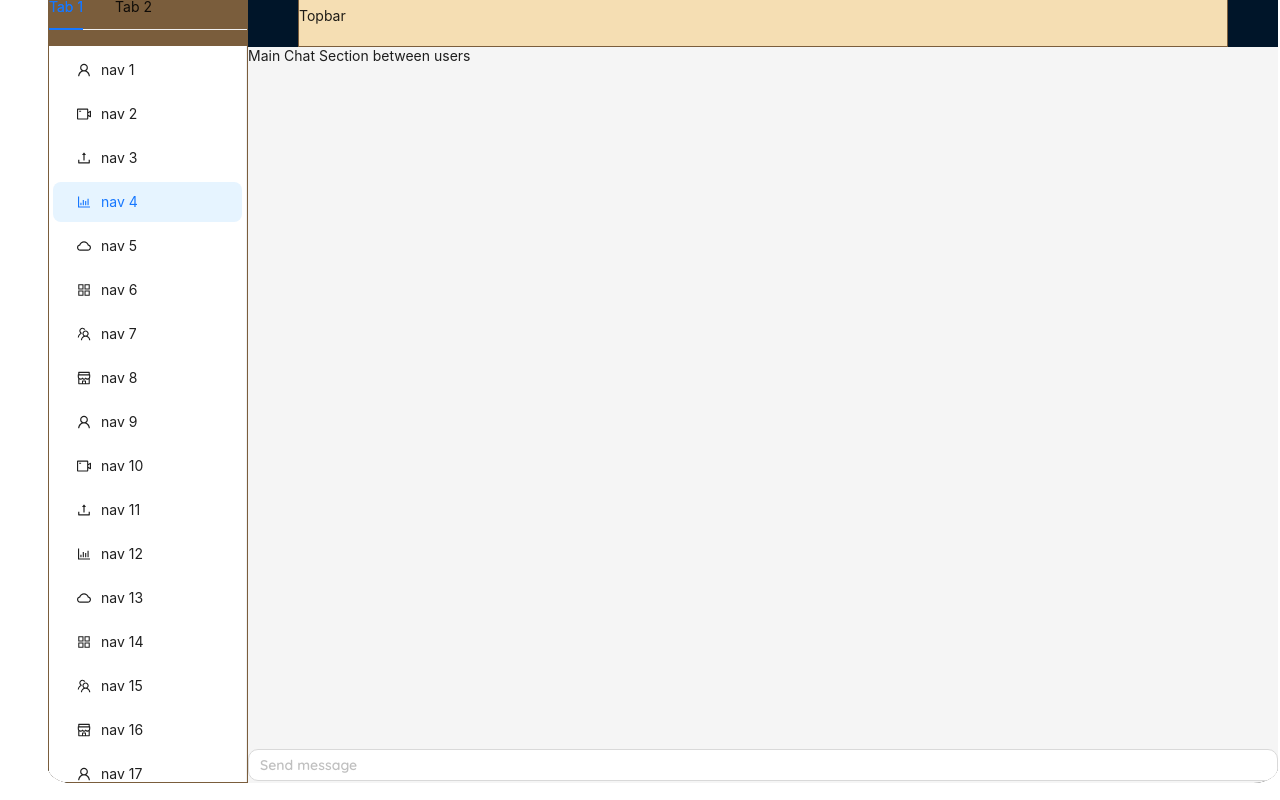
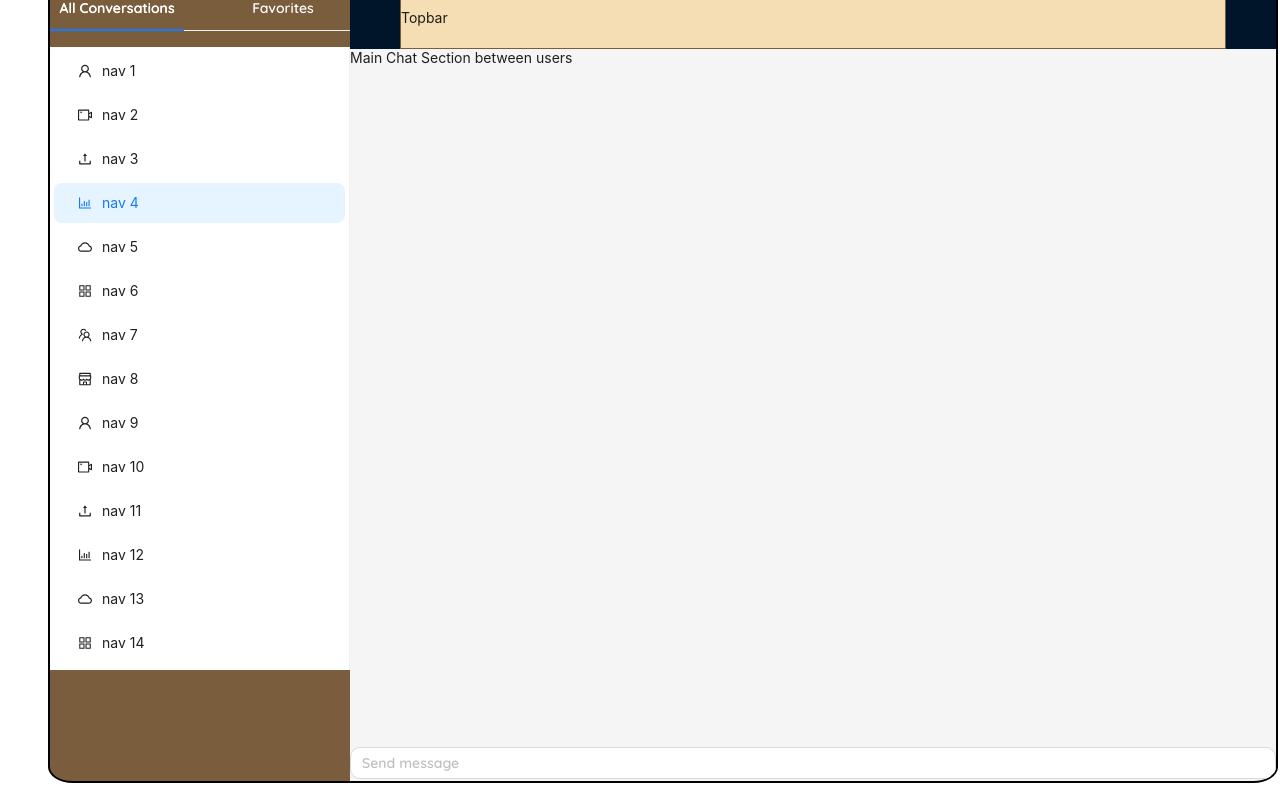
Before and after one commit to EvanZig/messengerApp, a React (Create React App) app in the folder client/: page / in a window 1280 px wide. Built offline with nearby package versions, Linux system fonts and the light colour scheme.

Commit message:
improved sidebar layout

```diff
--- a/client/src/components/ChatLayout.tsx
+++ b/client/src/components/ChatLayout.tsx
@@ -10,7 +10,7 @@ export default function ChatLayout() {
     return (
         <div className="chatLayoutWrapper">
             <Layout className="chatLayout">
-                <Sider className="sideBarContainer">
+                <Sider>
                     <Sidebar />
                 </Sider>
                 <Layout>
--- a/client/src/components/ChatUi/SearchBar.tsx
+++ b/client/src/components/ChatUi/SearchBar.tsx
@@ -1,4 +1,5 @@
 import React from 'react'
+import '../../styles/componentStyling/TopBarStyling.scss'
 
 export default function SearchBar() {
     return <div className="userSearch">Topbar</div>
--- a/client/src/components/ChatUi/Sidebar.tsx
+++ b/client/src/components/ChatUi/Sidebar.tsx
@@ -12,6 +12,7 @@ import {
 } from '@ant-design/icons'
 import { Menu, Tabs } from 'antd'
 import type { TabsProps } from 'antd'
+import '../../styles/componentStyling/ChatSidebarStyling.scss'
 
 const items: MenuProps['items'] = [
     UserOutlined,
@@ -47,27 +48,28 @@ const items: MenuProps['items'] = [
 const tabs: TabsProps['items'] = [
     {
         key: '1',
-        label: `Tab 1`,
+        label: <div className="sidebarTabStyling">All Conversations</div>,
         children: (
             <Menu
                 theme="light"
                 mode="inline"
                 defaultSelectedKeys={['4']}
                 items={items}
-                style={{ overflow: 'auto', maxHeight: 'calc(100vh - 64px)' }}
+                className="conversationsMenu"
             />
         ),
     },
     {
         key: '2',
-        label: `Tab 2`,
+        label: <div className="sidebarTabStyling">Favorites</div>,
         children: `Content of Tab Pane 2`,
     },
 ]
 
+//
 export default function Sidebar() {
     return (
-        <div className="chatSidebar" style={{ overflow: 'hidden' }}>
+        <div className="chatSidebar">
             <Tabs
                 defaultActiveKey="1"
                 items={tabs}
--- a/client/src/styles/componentStyling/ChatLayoutStyle.scss
+++ b/client/src/styles/componentStyling/ChatLayoutStyle.scss
@@ -47,29 +47,15 @@ $brown: #7a5d3c;
     max-width: 1500px;
     height: 800px;
     border-radius: 2%;
+    border: 2px solid black;
     overflow: hidden;
-}
-
-// sidebar
-.chatSidebar {
-    border: 1px solid $brown;
-    background-color: $brown;
-    width: 100%;
-    height: 100%;
-}
-
-// userSearchTopBar
-.userSearch {
-    border: 1px solid $brown;
-    background-color: wheat;
-    width: 100%;
-    height: 100%;
 }
 
 // Chat Section with between users
 
 .chatSectionContainer {
     display: flex;
+    margin-left: 100px;
 }
 
 .chatSection {
@@ -82,6 +68,3 @@ $brown: #7a5d3c;
 .chatContent {
     flex-grow: 1;
 }
-
-.sideBarContainer {
-}
--- /dev/null
+++ b/client/src/styles/componentStyling/ChatSidebarStyling.scss
@@ -0,0 +1,44 @@
+$brown: #7a5d3c;
+
+.chatSidebar {
+    background-color: $brown;
+    min-width: 300px;
+    height: 100%;
+}
+
+.sidebarTabStyling {
+    min-width: 134px;
+    text-align: center;
+    color: white;
+    font-family: 'Quicksand', sans-serif;
+}
+
+// style={{ overflow: 'hidden', width: '300px' }}
+.sideBarContainer {
+}
+
+.conversationsMenu {
+    overflow: scroll;
+    max-height: calc(100vh - 177px);
+}
+
+.chatSidebar:focus,
+.chatSidebar:hover {
+    box-shadow: 0px 0px 13px 0px $brown;
+    border: none;
+}
+
+/* Style the scrollbar */
+.conversationsMenu::-webkit-scrollbar {
+    width: 9px;
+}
+
+.conversationsMenu::-webkit-scrollbar-thumb {
+    background-color: $brown;
+    border-radius: 4px;
+    cursor: pointer;
+}
+
+.conversationsMenu::-webkit-scrollbar-track {
+    background-color: lightgray;
+}
--- /dev/null
+++ b/client/src/styles/componentStyling/TopBarStyling.scss
@@ -0,0 +1,8 @@
+$brown: #7a5d3c;
+
+.userSearch {
+    border: 1px solid $brown;
+    background-color: wheat;
+    height: 100%;
+    margin-left: 100px;
+}
```
